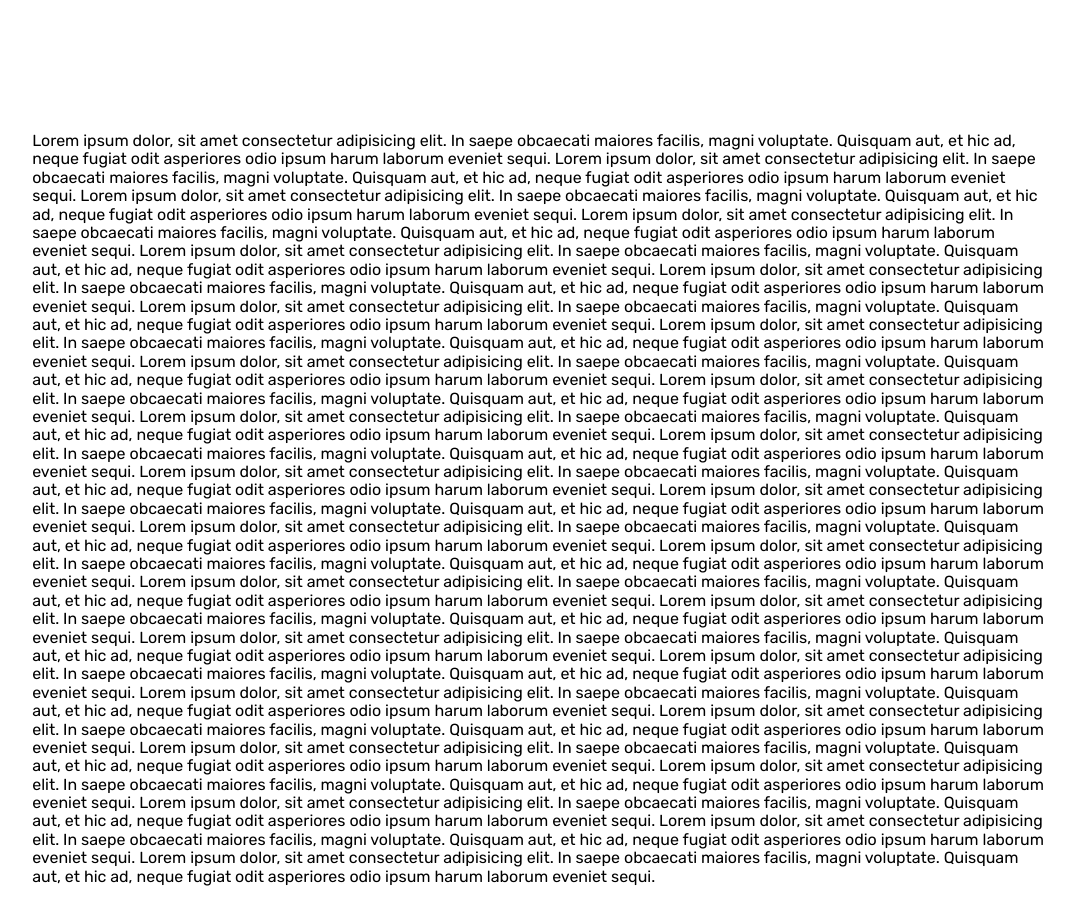
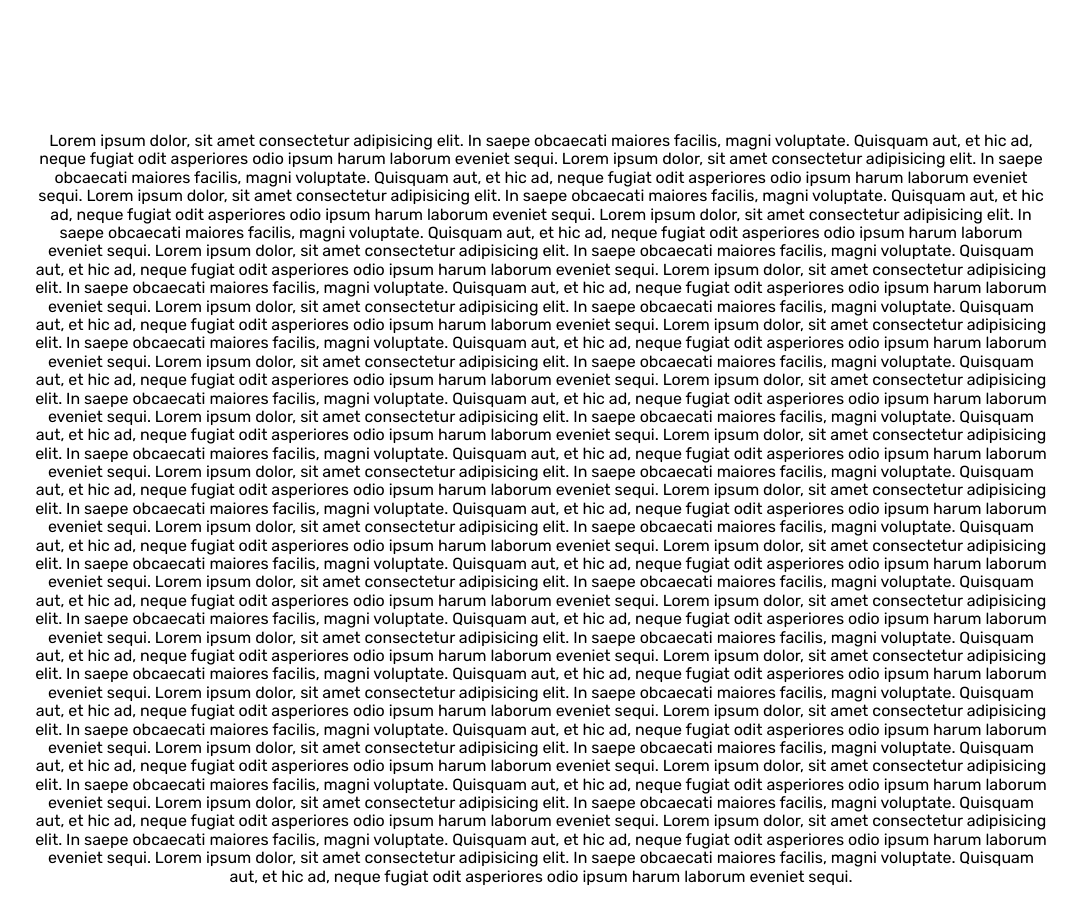
Before and after one commit to Ryusse/bookmark-landing-page, a Vue app: page / in a window 1280 px wide. Shown: the part 920-1844 px from the top of the page, without its empty margins (99-1176 px from the left). Built offline with nearby package versions, Linux system fonts and the light colour scheme.

Commit message:
Add the `%primary-title-subtitle` extend styles.

```diff
--- a/src/assets/sass/base/_helpers.scss
+++ b/src/assets/sass/base/_helpers.scss
@@ -4,3 +4,15 @@
   @include font-size($p-font-sizes);
   line-height: 1.5;
 }
+
+%primary-title-subtitle {
+  text-align: center;
+  width: 100%;
+  @include flexbox(col, null, center);
+
+  > p {
+    margin-top: min(3vw, 20px);
+    max-width: 570px;
+    @extend %primary-paragraph;
+  }
+}
--- a/src/assets/sass/components/_TheExtensions.scss
+++ b/src/assets/sass/components/_TheExtensions.scss
@@ -3,15 +3,7 @@
 
 .extensions {
   grid-area: ext;
-  text-align: center;
-  width: 100%;
-  @include flexbox(col, null, center);
-
-  &__content {
-    margin-top: min(3vw, 20px);
-    max-width: 570px;
-    @extend %primary-paragraph;
-  }
+  @extend %primary-title-subtitle;
 }
 
 .extensions__card-wrapper {
--- a/src/assets/sass/components/_TheFaq.scss
+++ b/src/assets/sass/components/_TheFaq.scss
@@ -3,13 +3,5 @@
 
 .faq {
   grid-area: faq;
-  text-align: center;
-  width: 100%;
-  @include flexbox(col, null, center);
-
-  &__subtitle {
-    margin-top: min(3vw, 20px);
-    max-width: 570px;
-    @extend %primary-paragraph;
-  }
+  @extend %primary-title-subtitle;
 }
--- a/src/components/TheFeatures.vue
+++ b/src/components/TheFeatures.vue
@@ -2,98 +2,94 @@
   <div class="features">
     Lorem ipsum dolor, sit amet consectetur adipisicing elit. In saepe obcaecati
     maiores facilis, magni voluptate. Quisquam aut, et hic ad, neque fugiat odit
-    asperiores odio ipsum harum laborum eveniet sequi.
+    asperiores odio ipsum harum laborum eveniet sequi. Lorem ipsum dolor, sit
+    amet consectetur adipisicing elit. In saepe obcaecati maiores facilis, magni
+    voluptate. Quisquam aut, et hic ad, neque fugiat odit asperiores odio ipsum
+    harum laborum eveniet sequi. Lorem ipsum dolor, sit amet consectetur
+    adipisicing elit. In saepe obcaecati maiores facilis, magni voluptate.
+    Quisquam aut, et hic ad, neque fugiat odit asperiores odio ipsum harum
+    laborum eveniet sequi. Lorem ipsum dolor, sit amet consectetur adipisicing
+    elit. In saepe obcaecati maiores facilis, magni voluptate. Quisquam aut, et
+    hic ad, neque fugiat odit asperiores odio ipsum harum laborum eveniet sequi.
     Lorem ipsum dolor, sit amet consectetur adipisicing elit. In saepe obcaecati
     maiores facilis, magni voluptate. Quisquam aut, et hic ad, neque fugiat odit
-    asperiores odio ipsum harum laborum eveniet sequi.
+    asperiores odio ipsum harum laborum eveniet sequi. Lorem ipsum dolor, sit
+    amet consectetur adipisicing elit. In saepe obcaecati maiores facilis, magni
+    voluptate. Quisquam aut, et hic ad, neque fugiat odit asperiores odio ipsum
+    harum laborum eveniet sequi. Lorem ipsum dolor, sit amet consectetur
+    adipisicing elit. In saepe obcaecati maiores facilis, magni voluptate.
+    Quisquam aut, et hic ad, neque fugiat odit asperiores odio ipsum harum
+    laborum eveniet sequi. Lorem ipsum dolor, sit amet consectetur adipisicing
+    elit. In saepe obcaecati maiores facilis, magni voluptate. Quisquam aut, et
+    hic ad, neque fugiat odit asperiores odio ipsum harum laborum eveniet sequi.
     Lorem ipsum dolor, sit amet consectetur adipisicing elit. In saepe obcaecati
     maiores facilis, magni voluptate. Quisquam aut, et hic ad, neque fugiat odit
-    asperiores odio ipsum harum laborum eveniet sequi.
+    asperiores odio ipsum harum laborum eveniet sequi. Lorem ipsum dolor, sit
+    amet consectetur adipisicing elit. In saepe obcaecati maiores facilis, magni
+    voluptate. Quisquam aut, et hic ad, neque fugiat odit asperiores odio ipsum
+    harum laborum eveniet sequi. Lorem ipsum dolor, sit amet consectetur
+    adipisicing elit. In saepe obcaecati maiores facilis, magni voluptate.
+    Quisquam aut, et hic ad, neque fugiat odit asperiores odio ipsum harum
+    laborum eveniet sequi. Lorem ipsum dolor, sit amet consectetur adipisicing
+    elit. In saepe obcaecati maiores facilis, magni voluptate. Quisquam aut, et
+    hic ad, neque fugiat odit asperiores odio ipsum harum laborum eveniet sequi.
     Lorem ipsum dolor, sit amet consectetur adipisicing elit. In saepe obcaecati
     maiores facilis, magni voluptate. Quisquam aut, et hic ad, neque fugiat odit
-    asperiores odio ipsum harum laborum eveniet sequi.
+    asperiores odio ipsum harum laborum eveniet sequi. Lorem ipsum dolor, sit
+    amet consectetur adipisicing elit. In saepe obcaecati maiores facilis, magni
+    voluptate. Quisquam aut, et hic ad, neque fugiat odit asperiores odio ipsum
+    harum laborum eveniet sequi. Lorem ipsum dolor, sit amet consectetur
+    adipisicing elit. In saepe obcaecati maiores facilis, magni voluptate.
+    Quisquam aut, et hic ad, neque fugiat odit asperiores odio ipsum harum
+    laborum eveniet sequi. Lorem ipsum dolor, sit amet consectetur adipisicing
+    elit. In saepe obcaecati maiores facilis, magni voluptate. Quisquam aut, et
+    hic ad, neque fugiat odit asperiores odio ipsum harum laborum eveniet sequi.
     Lorem ipsum dolor, sit amet consectetur adipisicing elit. In saepe obcaecati
     maiores facilis, magni voluptate. Quisquam aut, et hic ad, neque fugiat odit
-    asperiores odio ipsum harum laborum eveniet sequi.
+    asperiores odio ipsum harum laborum eveniet sequi. Lorem ipsum dolor, sit
+    amet consectetur adipisicing elit. In saepe obcaecati maiores facilis, magni
+    voluptate. Quisquam aut, et hic ad, neque fugiat odit asperiores odio ipsum
+    harum laborum eveniet sequi. Lorem ipsum dolor, sit amet consectetur
+    adipisicing elit. In saepe obcaecati maiores facilis, magni voluptate.
+    Quisquam aut, et hic ad, neque fugiat odit asperiores odio ipsum harum
+    laborum eveniet sequi. Lorem ipsum dolor, sit amet consectetur adipisicing
+    elit. In saepe obcaecati maiores facilis, magni voluptate. Quisquam aut, et
+    hic ad, neque fugiat odit asperiores odio ipsum harum laborum eveniet sequi.
     Lorem ipsum dolor, sit amet consectetur adipisicing elit. In saepe obcaecati
     maiores facilis, magni voluptate. Quisquam aut, et hic ad, neque fugiat odit
-    asperiores odio ipsum harum laborum eveniet sequi.
+    asperiores odio ipsum harum laborum eveniet sequi. Lorem ipsum dolor, sit
+    amet consectetur adipisicing elit. In saepe obcaecati maiores facilis, magni
+    voluptate. Quisquam aut, et hic ad, neque fugiat odit asperiores odio ipsum
+    harum laborum eveniet sequi. Lorem ipsum dolor, sit amet consectetur
+    adipisicing elit. In saepe obcaecati maiores facilis, magni voluptate.
+    Quisquam aut, et hic ad, neque fugiat odit asperiores odio ipsum harum
+    laborum eveniet sequi. Lorem ipsum dolor, sit amet consectetur adipisicing
+    elit. In saepe obcaecati maiores facilis, magni voluptate. Quisquam aut, et
+    hic ad, neque fugiat odit asperiores odio ipsum harum laborum eveniet sequi.
     Lorem ipsum dolor, sit amet consectetur adipisicing elit. In saepe obcaecati
     maiores facilis, magni voluptate. Quisquam aut, et hic ad, neque fugiat odit
-    asperiores odio ipsum harum laborum eveniet sequi.
-    Lorem ipsum dolor, sit amet consectetur adipisicing elit. In saepe obcaecati
-    maiores facilis, magni voluptate. Quisquam aut, et hic ad, neque fugiat odit
-    asperiores odio ipsum harum laborum eveniet sequi.
-    Lorem ipsum dolor, sit amet consectetur adipisicing elit. In saepe obcaecati
-    maiores facilis, magni voluptate. Quisquam aut, et hic ad, neque fugiat odit
-    asperiores odio ipsum harum laborum eveniet sequi.
-    Lorem ipsum dolor, sit amet consectetur adipisicing elit. In saepe obcaecati
-    maiores facilis, magni voluptate. Quisquam aut, et hic ad, neque fugiat odit
-    asperiores odio ipsum harum laborum eveniet sequi.
-    Lorem ipsum dolor, sit amet consectetur adipisicing elit. In saepe obcaecati
-    maiores facilis, magni voluptate. Quisquam aut, et hic ad, neque fugiat odit
-    asperiores odio ipsum harum laborum eveniet sequi.
-    Lorem ipsum dolor, sit amet consectetur adipisicing elit. In saepe obcaecati
-    maiores facilis, magni voluptate. Quisquam aut, et hic ad, neque fugiat odit
-    asperiores odio ipsum harum laborum eveniet sequi.
-    Lorem ipsum dolor, sit amet consectetur adipisicing elit. In saepe obcaecati
-    maiores facilis, magni voluptate. Quisquam aut, et hic ad, neque fugiat odit
-    asperiores odio ipsum harum laborum eveniet sequi.
-    Lorem ipsum dolor, sit amet consectetur adipisicing elit. In saepe obcaecati
-    maiores facilis, magni voluptate. Quisquam aut, et hic ad, neque fugiat odit
-    asperiores odio ipsum harum laborum eveniet sequi.
-    Lorem ipsum dolor, sit amet consectetur adipisicing elit. In saepe obcaecati
-    maiores facilis, magni voluptate. Quisquam aut, et hic ad, neque fugiat odit
-    asperiores odio ipsum harum laborum eveniet sequi.
-    Lorem ipsum dolor, sit amet consectetur adipisicing elit. In saepe obcaecati
-    maiores facilis, magni voluptate. Quisquam aut, et hic ad, neque fugiat odit
-    asperiores odio ipsum harum laborum eveniet sequi.
-    Lorem ipsum dolor, sit amet consectetur adipisicing elit. In saepe obcaecati
-    maiores facilis, magni voluptate. Quisquam aut, et hic ad, neque fugiat odit
-    asperiores odio ipsum harum laborum eveniet sequi.
-    Lorem ipsum dolor, sit amet consectetur adipisicing elit. In saepe obcaecati
-    maiores facilis, magni voluptate. Quisquam aut, et hic ad, neque fugiat odit
-    asperiores odio ipsum harum laborum eveniet sequi.
-    Lorem ipsum dolor, sit amet consectetur adipisicing elit. In saepe obcaecati
-    maiores facilis, magni voluptate. Quisquam aut, et hic ad, neque fugiat odit
-    asperiores odio ipsum harum laborum eveniet sequi.
-    Lorem ipsum dolor, sit amet consectetur adipisicing elit. In saepe obcaecati
-    maiores facilis, magni voluptate. Quisquam aut, et hic ad, neque fugiat odit
-    asperiores odio ipsum harum laborum eveniet sequi.
-    Lorem ipsum dolor, sit amet consectetur adipisicing elit. In saepe obcaecati
-    maiores facilis, magni voluptate. Quisquam aut, et hic ad, neque fugiat odit
-    asperiores odio ipsum harum laborum eveniet sequi.
-    Lorem ipsum dolor, sit amet consectetur adipisicing elit. In saepe obcaecati
-    maiores facilis, magni voluptate. Quisquam aut, et hic ad, neque fugiat odit
-    asperiores odio ipsum harum laborum eveniet sequi.
-    Lorem ipsum dolor, sit amet consectetur adipisicing elit. In saepe obcaecati
-    maiores facilis, magni voluptate. Quisquam aut, et hic ad, neque fugiat odit
-    asperiores odio ipsum harum laborum eveniet sequi.
-    Lorem ipsum dolor, sit amet consectetur adipisicing elit. In saepe obcaecati
-    maiores facilis, magni voluptate. Quisquam aut, et hic ad, neque fugiat odit
-    asperiores odio ipsum harum laborum eveniet sequi.
-    Lorem ipsum dolor, sit amet consectetur adipisicing elit. In saepe obcaecati
-    maiores facilis, magni voluptate. Quisquam aut, et hic ad, neque fugiat odit
-    asperiores odio ipsum harum laborum eveniet sequi.
-    Lorem ipsum dolor, sit amet consectetur adipisicing elit. In saepe obcaecati
-    maiores facilis, magni voluptate. Quisquam aut, et hic ad, neque fugiat odit
-    asperiores odio ipsum harum laborum eveniet sequi.
-    Lorem ipsum dolor, sit amet consectetur adipisicing elit. In saepe obcaecati
-    maiores facilis, magni voluptate. Quisquam aut, et hic ad, neque fugiat odit
-    asperiores odio ipsum harum laborum eveniet sequi.
-
+    asperiores odio ipsum harum laborum eveniet sequi. Lorem ipsum dolor, sit
+    amet consectetur adipisicing elit. In saepe obcaecati maiores facilis, magni
+    voluptate. Quisquam aut, et hic ad, neque fugiat odit asperiores odio ipsum
+    harum laborum eveniet sequi. Lorem ipsum dolor, sit amet consectetur
+    adipisicing elit. In saepe obcaecati maiores facilis, magni voluptate.
+    Quisquam aut, et hic ad, neque fugiat odit asperiores odio ipsum harum
+    laborum eveniet sequi.
   </div>
 </template>
 
 <script>
 export default {
-    name: "TheFeatures",
+  name: "TheFeatures",
 };
 </script>
 
 <style scoped lang="scss">
+@use '../assets/sass/base/helpers.scss' as *;
 
-.features{
-    margin: 25rem 0;
+.features {
+  margin: 25rem 0;
+  @extend %primary-title-subtitle;
 }
+
 </style>
```
Also changed, not shown: design/content.md (+2 -3 lines).
